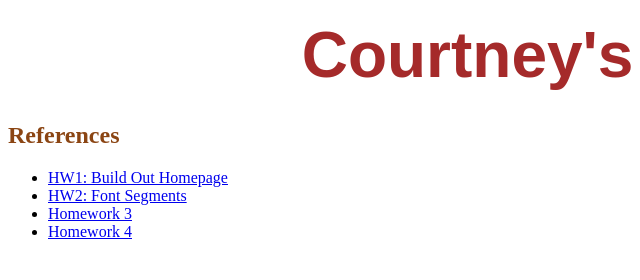
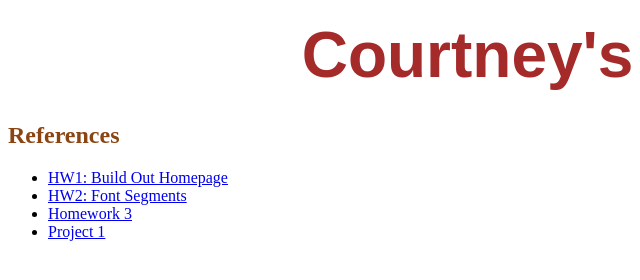
Before and after one commit to chanyongxue/chanyongxue.github.io, a plain HTML site: page index.html in a window 1280 px wide. Shown: the full height of the page, 0-640 px from the left. Drawn offline with Linux system fonts and the light colour scheme.

Commit message:
Update index.html

```diff
--- a/index.html
+++ b/index.html
@@ -9,5 +9,5 @@
     <li><a href=index.html>HW1: Build Out Homepage</a></li>
     <li><a href=fontseg.html>HW2: Font Segments</a></li>
     <li><a href=index.html>Homework 3</a></li>
-    <li><a href=index.html>Homework 4</a></li>
+    <li><a href=C:\Users\chany\Desktop\DES341\animation\index.html>Project 1</a></li>
 </ul>
```
